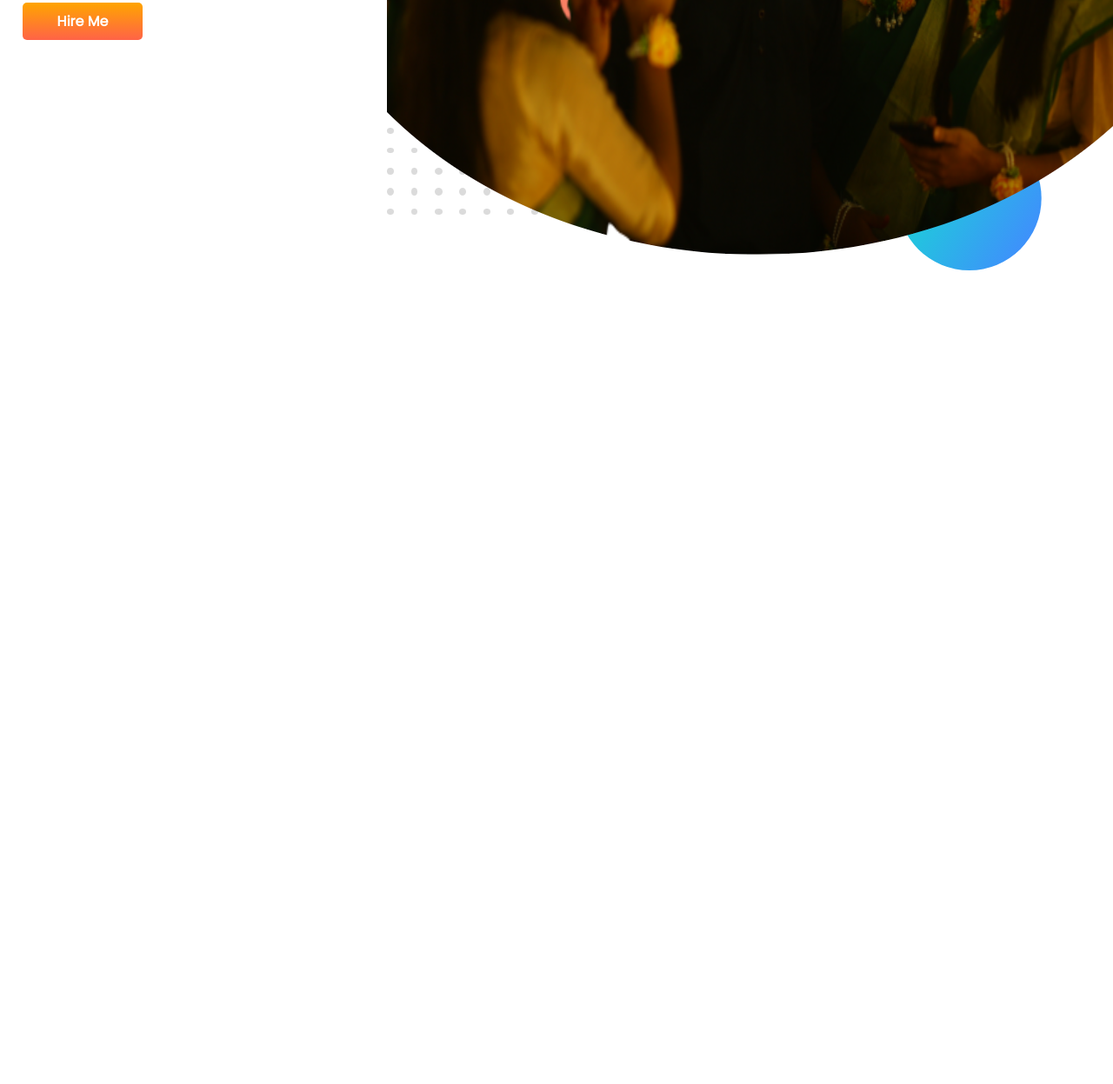
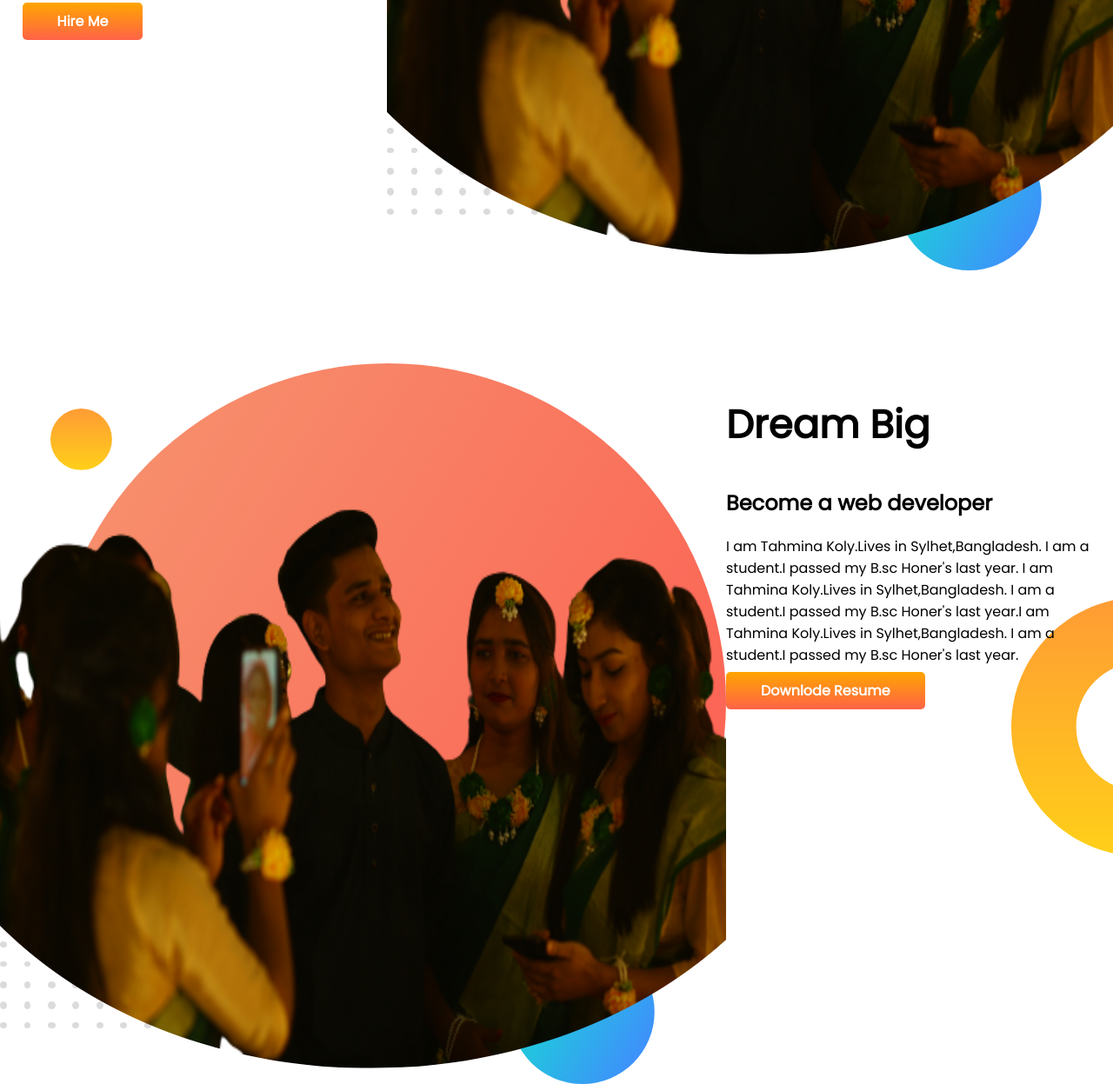
Before and after one commit to tahminakoly/developer-portfolia, a plain HTML site: page index.html in a window 1280 px wide. Shown: the part 518-1765 px from the top of the page at 87% size. Before the commit the page ends 836 px from the top, so only its background shows below. Drawn offline with Linux system fonts and the light colour scheme.

Commit message:
last added

```diff
--- a/index.html
+++ b/index.html
@@ -29,9 +29,25 @@
         <div class="half width">
             <img src="images/my-bg.png" alt="">
         </div>
+        </section>
+        <section class="dream-big">
+            <div class="half width">
+                <img src="images/my-bg.png" alt="">
+            </div>
+            <div class="half width">
+                <h1>Dream Big</h1>
+                <h2>Become a web developer</h2>
+                <p>I am Tahmina Koly.Lives in Sylhet,Bangladesh.
+                    I am a student.I passed my B.sc Honer's last year.
+                    I am Tahmina Koly.Lives in Sylhet,Bangladesh.
+                    I am a student.I passed my B.sc Honer's last year.I am Tahmina Koly.Lives in Sylhet,Bangladesh.
+                    I am a student.I passed my B.sc Honer's last year.</p>
+                    <a class="link-button" target="_blank" href="https://www.youtube.com/">Downlode Resume</a>
 
+        </div>
+            </div>
 
-    </section>
+        </section>
 
 
 
--- a/style.css
+++ b/style.css
@@ -10,10 +10,12 @@ h1{
 }
 section{
     display: flex;
+    margin-bottom: 100px;
 }
 .half-width{
     width: 50%;
     padding-left: 2%;
+    padding-right: 2%;
 }
 .half-width img{
     width:80%;
@@ -30,3 +32,8 @@ section{
     background-image: url(images/top-banner.png) ;
     background-repeat: no-repeat;
 }
+.dream-big{
+    background-image: url(images/dream-bg.png);
+    background-repeat: no-repeat;
+    background-position: right;
+}
```
